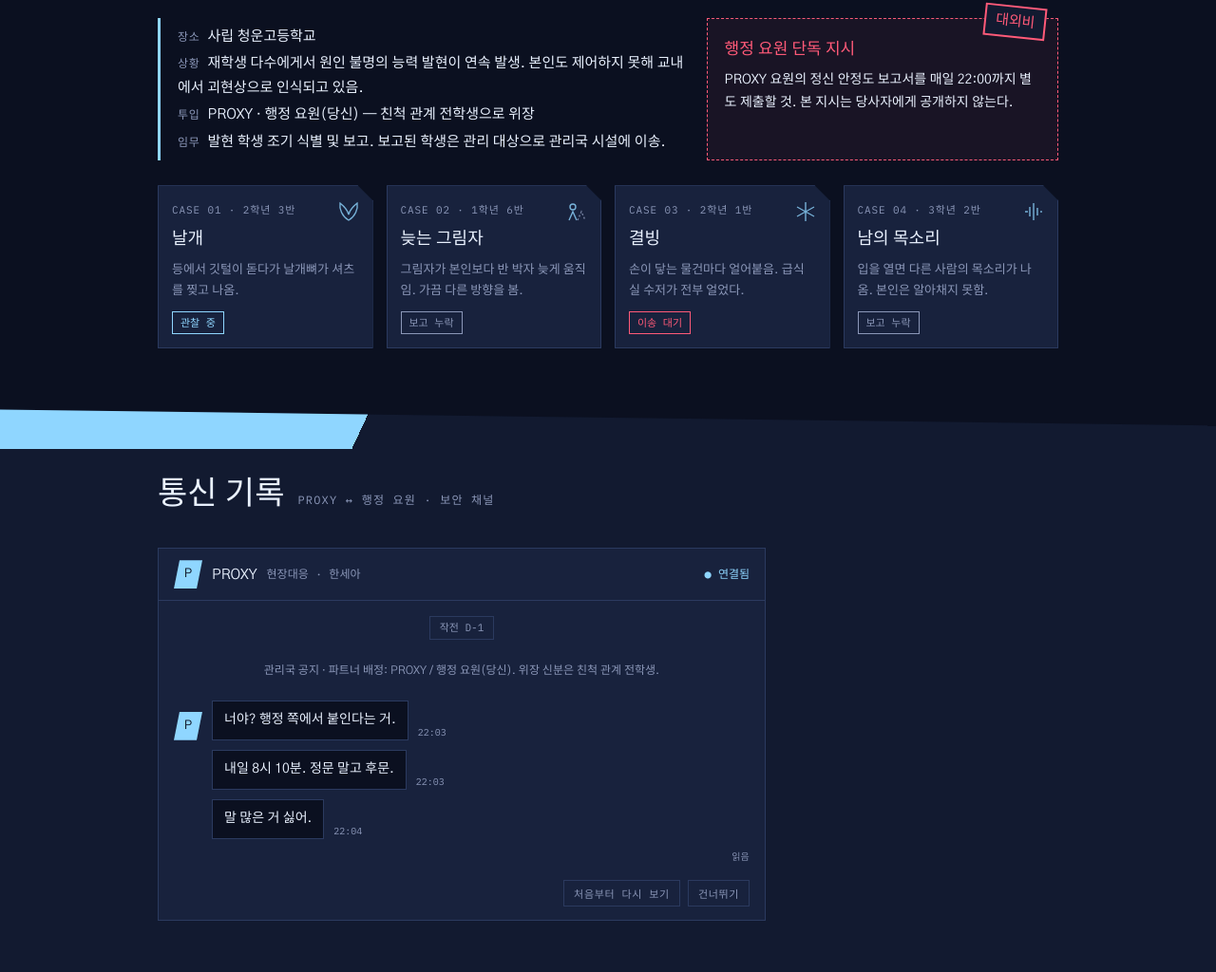
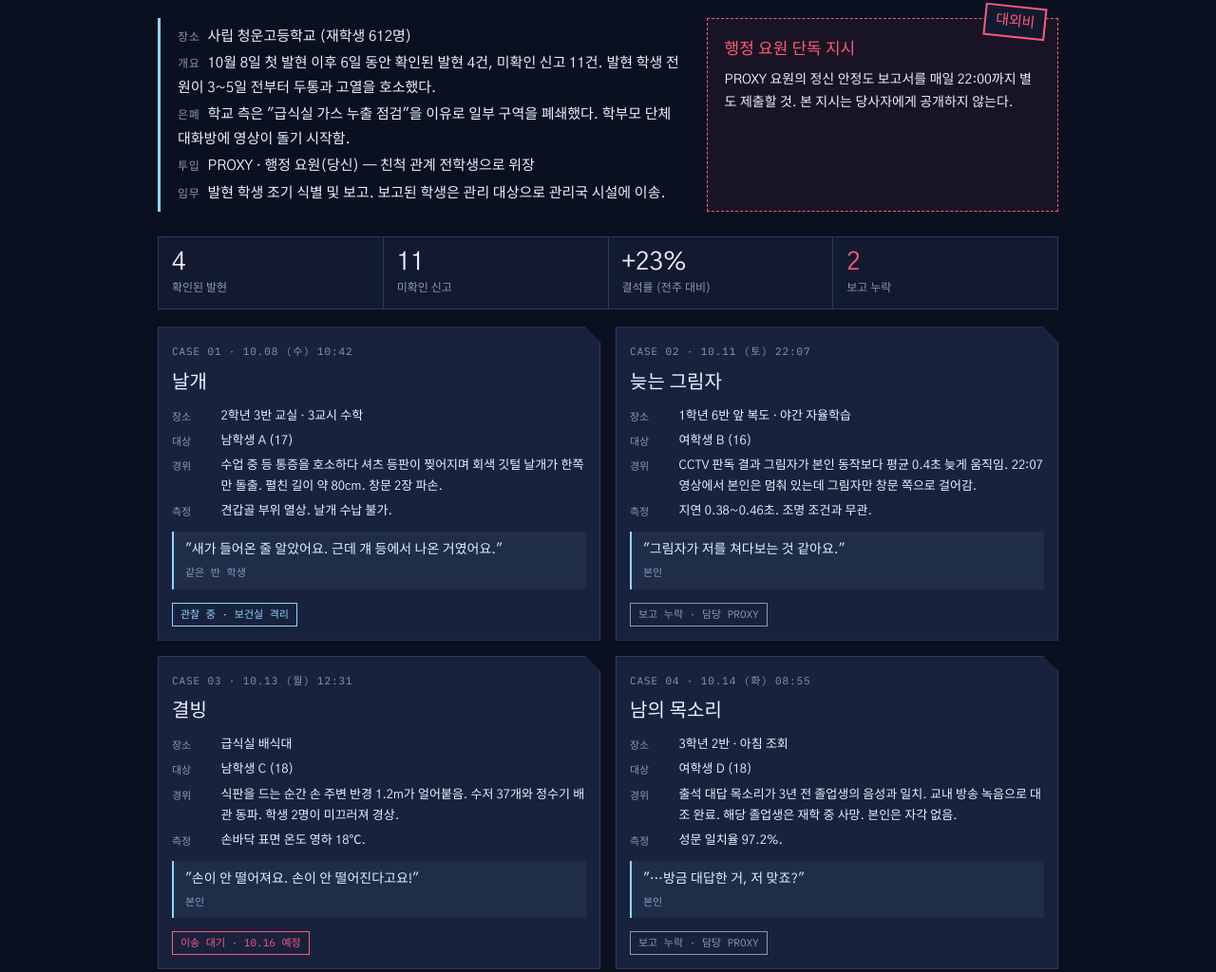
Before and after one commit to luzruz555/proxy, a plain HTML site: page index.html in a window 1280 px wide. Shown: the part 1614-2638 px from the top of the page at 95% size. Drawn offline with Linux system fonts and the light colour scheme; a web font is replaced by a local one.

Commit message:
Add files via upload

```diff
--- a/index.html
+++ b/index.html
@@ -136,7 +136,7 @@ section{position:relative}
 .sealed h3{margin:0 0 6px;font-family:var(--f-ko);font-weight:400;font-size:17px;color:var(--alert)}
 .sealed p{margin:0;font-size:14px;color:var(--paper)}
 .sealed .stamp{position:absolute;right:12px;top:-14px;font-family:var(--f-display);font-size:15px;color:var(--alert);border:2px solid var(--alert);padding:2px 10px;transform:rotate(6deg);background:var(--panel)}
-.cases{display:grid;grid-template-columns:repeat(4,1fr);gap:14px}
+.cases{display:grid;grid-template-columns:repeat(2,1fr);gap:16px}
 .case{min-width:0;position:relative;padding:16px 14px 14px;background:var(--panel-2);border:1px solid var(--line);
   clip-path:polygon(0 0,calc(100% - 16px) 0,100% 16px,100% 100%,0 100%);transition:transform .25s,border-color .25s}
 .case:hover{transform:translateY(-4px) skewX(-1.5deg);border-color:var(--sky)}
@@ -177,6 +177,21 @@ section{position:relative}
 footer{padding-block:22px;font-family:var(--f-mono);font-size:11px;color:var(--dim);text-align:center}
 
 
+
+/* ===== 사건 보고서 ===== */
+.stats{display:grid;grid-template-columns:repeat(4,1fr);gap:1px;background:var(--line);border:1px solid var(--line);margin-bottom:18px}
+.stats > div{background:var(--panel);padding:12px 14px;display:flex;flex-direction:column;gap:2px}
+.stats b{font-family:var(--f-display);font-weight:400;font-size:26px;line-height:1.1;color:var(--paper);font-variant-numeric:tabular-nums}
+.stats b.hot{color:var(--alert)}
+.stats span{font-size:12px;color:var(--dim)}
+.inc{margin:8px 0 10px;display:grid;grid-template-columns:3.2em 1fr;gap:4px 10px;font-size:13px}
+.inc dt{font-family:var(--f-mono);font-size:11px;color:var(--dim);padding-top:2px}
+.inc dd{margin:0;min-width:0;color:var(--paper)}
+.case blockquote{margin:0 0 4px;padding:8px 12px;border-left:2px solid var(--sky);background:rgba(143,214,255,.06);font-size:14px;color:var(--glass)}
+.case blockquote cite{display:block;margin-top:2px;font-style:normal;font-family:var(--f-mono);font-size:11px;color:var(--dim)}
+.case h4{font-size:20px}
+@media (max-width:820px){.stats{grid-template-columns:repeat(2,1fr)}}
+
 /* ===== 통신 재생 연출 ===== */
 .log{min-height:120px}
 .log.armed > .pending{display:none}
@@ -208,10 +223,9 @@ footer{padding-block:22px;font-family:var(--f-mono);font-size:11px;color:var(--d
   .hero .wrap{grid-template-columns:1fr;padding-block:36px 52px}
   .portrait{max-width:320px;width:100%;justify-self:center;order:-1}
   .file,.brief{grid-template-columns:1fr}
-  .cases{grid-template-columns:repeat(2,1fr)}
+  .cases{grid-template-columns:1fr}
 }
 @media (max-width:440px){
-  .cases{grid-template-columns:1fr}
   .sheet dl{grid-template-columns:6.5em 1fr}
 }
 
@@ -312,8 +326,9 @@ footer{padding-block:22px;font-family:var(--f-mono);font-size:11px;color:var(--d
     <div class="sec-head"><h2>미션 브리핑</h2><span class="code">OP. 가면 교실 · 작전 3일 차</span></div>
     <div class="brief">
       <div class="order">
-        <p><span class="k">장소</span>사립 청운고등학교</p>
-        <p><span class="k">상황</span>재학생 다수에게서 원인 불명의 능력 발현이 연속 발생. 본인도 제어하지 못해 교내에서 괴현상으로 인식되고 있음.</p>
+        <p><span class="k">장소</span>사립 청운고등학교 (재학생 612명)</p>
+        <p><span class="k">개요</span>10월 8일 첫 발현 이후 6일 동안 확인된 발현 4건, 미확인 신고 11건. 발현 학생 전원이 3~5일 전부터 두통과 고열을 호소했다.</p>
+        <p><span class="k">은폐</span>학교 측은 "급식실 가스 누출 점검"을 이유로 일부 구역을 폐쇄했다. 학부모 단체 대화방에 영상이 돌기 시작함.</p>
         <p><span class="k">투입</span>PROXY · 행정 요원(당신) — 친척 관계 전학생으로 위장</p>
         <p><span class="k">임무</span>발현 학생 조기 식별 및 보고. 보고된 학생은 관리 대상으로 관리국 시설에 이송.</p>
       </div>
@@ -324,34 +339,61 @@ footer{padding-block:22px;font-family:var(--f-mono);font-size:11px;color:var(--d
       </div>
     </div>
 
+    <div class="stats" role="list">
+      <div role="listitem"><b>4</b><span>확인된 발현</span></div>
+      <div role="listitem"><b>11</b><span>미확인 신고</span></div>
+      <div role="listitem"><b>+23%</b><span>결석률 (전주 대비)</span></div>
+      <div role="listitem"><b class="hot">2</b><span>보고 누락</span></div>
+    </div>
+
     <div class="cases">
       <article class="case">
-        <svg class="glyph" viewBox="0 0 26 26" aria-hidden="true"><path d="M13 22 C6 18 3 10 4 4 C9 8 12 12 13 16 C14 12 17 8 22 4 C23 10 20 18 13 22Z" fill="none" stroke="var(--sky)" stroke-width="1.4"/></svg>
-        <div class="no">CASE 01 · 2학년 3반</div>
+        <div class="no">CASE 01 · 10.08 (수) 10:42</div>
         <h4>날개</h4>
-        <p>등에서 깃털이 돋다가 날개뼈가 셔츠를 찢고 나옴.</p>
-        <span class="chip watch">관찰 중</span>
+        <dl class="inc">
+          <dt>장소</dt><dd>2학년 3반 교실 · 3교시 수학</dd>
+          <dt>대상</dt><dd>남학생 A (17)</dd>
+          <dt>경위</dt><dd>수업 중 등 통증을 호소하다 셔츠 등판이 찢어지며 회색 깃털 날개가 한쪽만 돌출. 펼친 길이 약 80cm. 창문 2장 파손.</dd>
+          <dt>측정</dt><dd>견갑골 부위 열상. 날개 수납 불가.</dd>
+        </dl>
+        <blockquote>"새가 들어온 줄 알았어요. 근데 걔 등에서 나온 거였어요."<cite>같은 반 학생</cite></blockquote>
+        <span class="chip watch">관찰 중 · 보건실 격리</span>
       </article>
       <article class="case">
-        <svg class="glyph" viewBox="0 0 26 26" aria-hidden="true"><circle cx="9" cy="8" r="3" fill="none" stroke="var(--sky)" stroke-width="1.4"/><path d="M5 22 L9 13 L13 22" fill="none" stroke="var(--sky)" stroke-width="1.4"/><path d="M14 22 L18 13 L22 22" fill="none" stroke="var(--dim)" stroke-width="1.4" stroke-dasharray="2 2"/></svg>
-        <div class="no">CASE 02 · 1학년 6반</div>
+        <div class="no">CASE 02 · 10.11 (토) 22:07</div>
         <h4>늦는 그림자</h4>
-        <p>그림자가 본인보다 반 박자 늦게 움직임. 가끔 다른 방향을 봄.</p>
-        <span class="chip unk">보고 누락</span>
+        <dl class="inc">
+          <dt>장소</dt><dd>1학년 6반 앞 복도 · 야간 자율학습</dd>
+          <dt>대상</dt><dd>여학생 B (16)</dd>
+          <dt>경위</dt><dd>CCTV 판독 결과 그림자가 본인 동작보다 평균 0.4초 늦게 움직임. 22:07 영상에서 본인은 멈춰 있는데 그림자만 창문 쪽으로 걸어감.</dd>
+          <dt>측정</dt><dd>지연 0.38~0.46초. 조명 조건과 무관.</dd>
+        </dl>
+        <blockquote>"그림자가 저를 쳐다보는 것 같아요."<cite>본인</cite></blockquote>
+        <span class="chip unk">보고 누락 · 담당 PROXY</span>
       </article>
       <article class="case">
-        <svg class="glyph" viewBox="0 0 26 26" aria-hidden="true"><path d="M13 3 V23 M4 8 L22 18 M22 8 L4 18" fill="none" stroke="var(--sky)" stroke-width="1.4"/></svg>
-        <div class="no">CASE 03 · 2학년 1반</div>
+        <div class="no">CASE 03 · 10.13 (월) 12:31</div>
         <h4>결빙</h4>
-        <p>손이 닿는 물건마다 얼어붙음. 급식실 수저가 전부 얼었다.</p>
-        <span class="chip move">이송 대기</span>
+        <dl class="inc">
+          <dt>장소</dt><dd>급식실 배식대</dd>
+          <dt>대상</dt><dd>남학생 C (18)</dd>
+          <dt>경위</dt><dd>식판을 드는 순간 손 주변 반경 1.2m가 얼어붙음. 수저 37개와 정수기 배관 동파. 학생 2명이 미끄러져 경상.</dd>
+          <dt>측정</dt><dd>손바닥 표면 온도 영하 18℃.</dd>
+        </dl>
+        <blockquote>"손이 안 떨어져요. 손이 안 떨어진다고요!"<cite>본인</cite></blockquote>
+        <span class="chip move">이송 대기 · 10.16 예정</span>
       </article>
       <article class="case">
-        <svg class="glyph" viewBox="0 0 26 26" aria-hidden="true"><path d="M4 13 H7 M9 8 V18 M13 4 V22 M17 9 V17 M21 12 V14" fill="none" stroke="var(--sky)" stroke-width="1.4"/></svg>
-        <div class="no">CASE 04 · 3학년 2반</div>
+        <div class="no">CASE 04 · 10.14 (화) 08:55</div>
         <h4>남의 목소리</h4>
-        <p>입을 열면 다른 사람의 목소리가 나옴. 본인은 알아채지 못함.</p>
-        <span class="chip unk">보고 누락</span>
+        <dl class="inc">
+          <dt>장소</dt><dd>3학년 2반 · 아침 조회</dd>
+          <dt>대상</dt><dd>여학생 D (18)</dd>
+          <dt>경위</dt><dd>출석 대답 목소리가 3년 전 졸업생의 음성과 일치. 교내 방송 녹음으로 대조 완료. 해당 졸업생은 재학 중 사망. 본인은 자각 없음.</dd>
+          <dt>측정</dt><dd>성문 일치율 97.2%.</dd>
+        </dl>
+        <blockquote>"…방금 대답한 거, 저 맞죠?"<cite>본인</cite></blockquote>
+        <span class="chip unk">보고 누락 · 담당 PROXY</span>
       </article>
     </div>
   </div>
```
